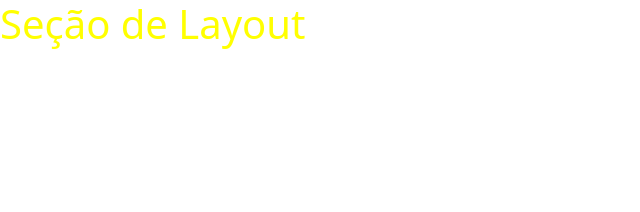
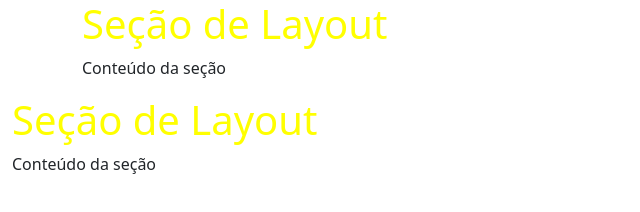
Before and after one commit to lucasgomesmatos/bootstrap-udemy, a plain HTML site: page layout/02-breakpoints/index.html in a window 1280 px wide. Shown: the whole page, without its empty margins (0-640 px from the left). Drawn offline with nearby package versions, Linux system fonts and the light colour scheme.

Commit message:
container e container-fluid

```diff
--- a/layout/02-breakpoints/index.html
+++ b/layout/02-breakpoints/index.html
@@ -7,9 +7,20 @@
   <link href="https://cdn.jsdelivr.net/npm/bootstrap@5.1.3/dist/css/bootstrap.min.css" rel="stylesheet" integrity="sha384-1BmE4kWBq78iYhFldvKuhfTAU6auU8tT94WrHftjDbrCEXSU1oBoqyl2QvZ6jIW3" crossorigin="anonymous">
 
   <link rel="stylesheet" href="css/style.css">
-  <title>Breakpoints</title>
+  <title>Breakpoints, Container e Container Fluid</title>
 </head>
 <body>
-  <h1>Seção de Layout</h1>
+
+  <!-- Container -->
+  <div class="container">
+    <h1>Seção de Layout</h1>
+    <p>Conteúdo da seção</p>
+  </div>
+
+  <!-- Container Fluid-->
+  <div class="container-fluid">
+    <h1>Seção de Layout</h1>
+    <p>Conteúdo da seção</p>
+  </div>
 </body>
 </html>
```
